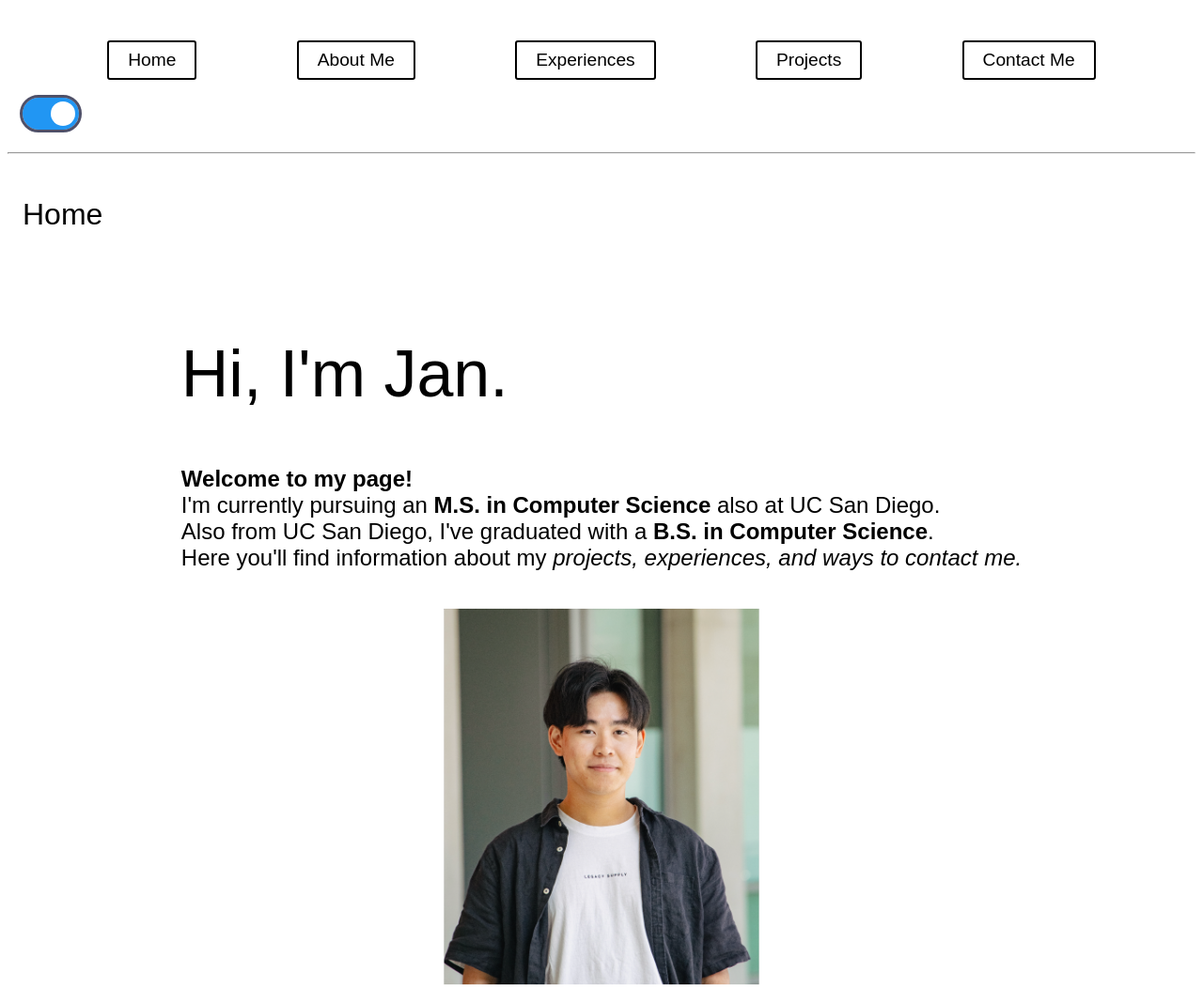
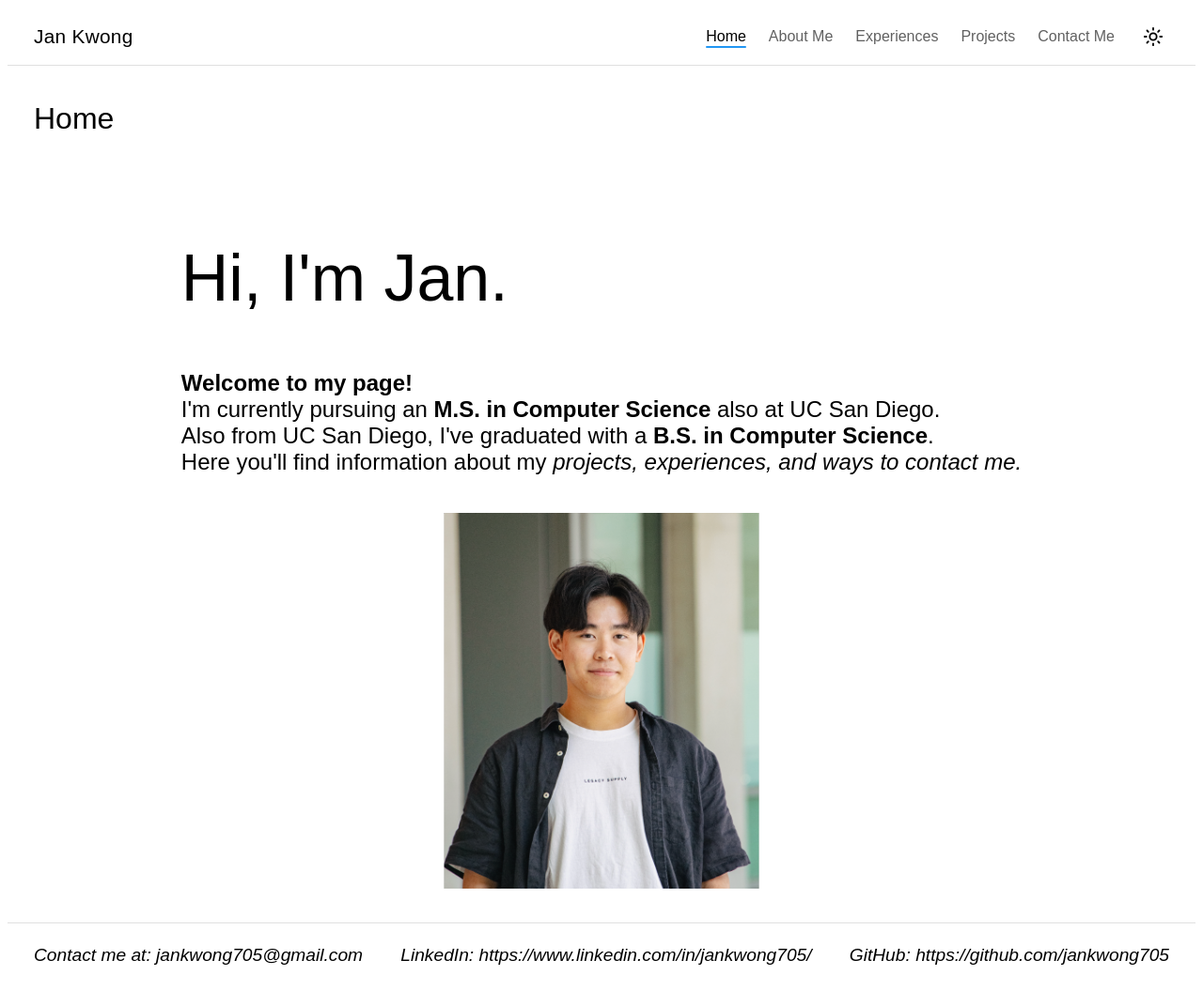
Before and after one commit to jankwong705/me, a plain HTML site: page index.html in a window 1280 px wide. Shown: the top 1055 px of the page at 94% size. Drawn offline with Linux system fonts and the light colour scheme.

Commit message:
Update: new header bar; Fix: transitioning and space

```diff
--- a/index.html
+++ b/index.html
@@ -9,9 +9,6 @@
 </head>
 <body>
     <noscript>
-        <style>
-            .switch { display: none; }
-        </style>
         <nav>
             <ul>
                 <li><a href="index.html">Home</a></li>
--- a/script/layout.js
+++ b/script/layout.js
@@ -10,25 +10,67 @@ const NAV_LINKS = [
     { href: "contact.html", label: "Contact Me" }
 ];
 
+// Mark the link for the current page so it can be highlighted.
+const currentPage = location.pathname.split("/").pop() || "index.html";
+
 const navItems = NAV_LINKS
-    .map(l => `<li><a href="${l.href}">${l.label}</a></li>`)
+    .map(l => {
+        const active = l.href === currentPage ? ' class="active"' : "";
+        return `<li><a href="${l.href}"${active}>${l.label}</a></li>`;
+    })
     .join("\n                ");
 
 class SiteHeader extends HTMLElement {
     connectedCallback() {
         this.innerHTML = `
-            <header>
+            <header class="site-nav">
+                <a href="index.html" class="brand">Jan Kwong</a>
                 <nav>
                     <ul>
                 ${navItems}
                     </ul>
-                    <label class="switch">
-                        <input type="checkbox" id="light-switch" checked>
-                        <span class="slider round"></span>
-                    </label>
+                    <button type="button" id="theme-toggle" class="theme-toggle" aria-label="Toggle dark mode">
+                        <svg class="icon-sun" viewBox="0 0 24 24" fill="none" stroke="currentColor" stroke-width="2" stroke-linecap="round" stroke-linejoin="round" aria-hidden="true">
+                            <circle cx="12" cy="12" r="4"></circle>
+                            <path d="M12 2v2M12 20v2M4.93 4.93l1.41 1.41M17.66 17.66l1.41 1.41M2 12h2M20 12h2M6.34 17.66l-1.41 1.41M19.07 4.93l-1.41 1.41"></path>
+                        </svg>
+                        <svg class="icon-moon" viewBox="0 0 24 24" fill="none" stroke="currentColor" stroke-width="2" stroke-linecap="round" stroke-linejoin="round" aria-hidden="true">
+                            <path d="M21 12.79A9 9 0 1 1 11.21 3 7 7 0 0 0 21 12.79z"></path>
+                        </svg>
+                    </button>
                 </nav>
-            </header>
-            <hr>`;
+            </header>`;
+        this.setupSlidingUnderline();
+    }
+
+    // Underline that slides to whichever tab the cursor is over, snapping back
+    // to the current page's link when the cursor leaves the nav.
+    setupSlidingUnderline() {
+        const ul = this.querySelector(".site-nav ul");
+        if (!ul) return;
+
+        const indicator = document.createElement("span");
+        indicator.className = "nav-indicator";
+        ul.appendChild(indicator);
+
+        const links = [...ul.querySelectorAll("li a")];
+        const activeLink = ul.querySelector("li a.active") || links[0];
+
+        const moveTo = (el) => {
+            if (!el) return;
+            indicator.style.left = `${el.offsetLeft}px`;
+            indicator.style.top = `${el.offsetTop + el.offsetHeight - 2}px`;
+            indicator.style.width = `${el.offsetWidth}px`;
+        };
+        const reset = () => moveTo(activeLink);
+
+        links.forEach(a => a.addEventListener("mouseenter", () => moveTo(a)));
+        ul.addEventListener("mouseleave", reset);
+
+        requestAnimationFrame(reset);
+        window.addEventListener("load", reset);
+        window.addEventListener("resize", reset);
+        if (document.fonts && document.fonts.ready) document.fonts.ready.then(reset);
     }
 }
 
--- a/script/theme.js
+++ b/script/theme.js
@@ -1,17 +1,23 @@
 // Light/dark theme toggle. Dark styling is driven entirely by the `dark-mode`
-// class on <body> (see styles.css), so no per-element class juggling is needed.
+// class on <body> (see styles.css), which also swaps the sun/moon icon.
 const DARK = "dark-mode";
-const lightSwitch = document.getElementById("light-switch");
+const toggle = document.getElementById("theme-toggle");
 
 function applyMode(dark) {
     document.body.classList.toggle(DARK, dark);
-    if (lightSwitch) lightSwitch.checked = !dark;
+    // Keep this page's native chrome (scrollbar, form controls, canvas) in step
+    // with the site theme. Scoped to this document only — it can't affect other
+    // tabs, the browser, or the OS.
+    document.documentElement.style.colorScheme = dark ? "dark" : "light";
+    if (toggle) toggle.setAttribute("aria-pressed", String(dark));
     localStorage.setItem("mode", dark ? "dark" : "light");
 }
 
 // Restore the saved preference (defaults to light).
 applyMode(localStorage.getItem("mode") === "dark");
 
-if (lightSwitch) {
-    lightSwitch.addEventListener("change", () => applyMode(!lightSwitch.checked));
+if (toggle) {
+    toggle.addEventListener("click", () => {
+        applyMode(!document.body.classList.contains(DARK));
+    });
 }
--- a/style/styles.css
+++ b/style/styles.css
@@ -9,6 +9,7 @@
     --card-bg: var(--frame-color);
     --card-border: #021218;
     --card-text: #333;
+    --side-pad: 1.75rem;
    }
 
 /* Dark theme: override the variables above; every consumer updates for free. */
@@ -33,8 +34,12 @@ body.dark-mode {
     address {
         text-align: left !important;
     }
+    .site-nav {
+        justify-content: center;
+        gap: 0.75rem 1.25rem;
+    }
     nav ul li {
-        font-size: x-large;
+        font-size: large;
     }
     img, video, iframe {
         max-height: 60vh !important;
@@ -89,7 +94,7 @@ body.dark-mode {
         font-weight: 300 !important;
     }
     nav ul li {
-        font-size: x-large !important;
+        font-size: larger !important;
     }
     img, video, iframe {
         max-height: 60dvh;
@@ -110,14 +115,45 @@ body.dark-mode {
     }
 }
 
-header, footer {
-    padding: var(--standard-gap);
+footer {
+    display: flex;
+    justify-content: space-between;
+    align-items: center;
+    gap: 0.5rem 1.5rem;
+    flex-wrap: wrap;
+    padding: 1.4rem var(--side-pad);
     font-size: larger;
 }
 
 address {
     font-weight: 300;
+    margin: 0;
+}
+
+footer address:first-child {
+    text-align: left;
+}
+
+footer address:nth-child(2) {
     text-align: center;
+}
+
+footer address:last-child {
+    text-align: right;
+}
+
+/* Full-width divider (auto margins would collapse a default <hr> in flex column). */
+hr {
+    width: 100%;
+    height: 0;
+    border: none;
+    border-top: 1px solid rgba(0, 0, 0, 0.12);
+    margin: 0;
+    transition: border-color 0.5s ease-in-out;
+}
+
+body.dark-mode hr {
+    border-top-color: rgba(255, 255, 255, 0.14);
 }
 h1, h2 {
     font-weight: 500;
@@ -127,6 +163,7 @@ h1, h2 {
 a {
     color: black;
     text-decoration: none;
+    transition: color 0.5s ease-in-out;
 }
 
 a:visited {
@@ -134,7 +171,7 @@ a:visited {
 }
 
 .page-header {
-    padding: var(--standard-gap);
+    padding: var(--standard-gap) var(--side-pad);
 }
 
 /* Animations, Transitions, and Transforms */
@@ -160,114 +197,161 @@ info-card:hover {
     transition: transform 0.5s ease-in-out !important;
     transform: scale(1.01);
 }
-video:not(:hover), img:not(:hover), #msg-button:not(:hover), info-card:not(:hover), nav ul li:not(:hover)  {
+video:not(:hover), img:not(:hover), #msg-button:not(:hover), info-card:not(:hover) {
     transition: transform 0.5s ease-in-out !important;
     transform: scale(1);
 }
 
-/* Navigation Bar */
+/* Navigation Bar — slim top bar (name left, links right) */
+
+/* The <site-header>/<site-footer> wrappers shouldn't create boxes, so their
+   children flow as direct children of <body> (needed for sticky to work). */
+site-header, site-footer {
+    display: contents;
+}
+
 nav ul {
+    list-style: none;
+    margin: 0;
+    padding: 0;
+}
+
+.site-nav {
+    position: sticky;
+    top: 0;
+    z-index: 100;
     display: flex;
-    justify-content: space-evenly;
-    gap: var(--standard-gap);
-    list-style: none;
-    padding: 0;
+    align-items: center;
+    justify-content: space-between;
+    gap: 1.5rem;
+    flex-wrap: wrap;
+    padding: 0.85rem var(--side-pad);
+    background-color: var(--frame-color);
+    border-bottom: 1px solid rgba(0, 0, 0, 0.12);
+    animation: fade 1.5s ease-in-out;
+    transition: background-color 0.5s ease-in-out, border-color 0.5s ease-in-out;
+}
+
+.site-nav .brand {
+    font-size: 1.3rem;
+    font-weight: 500;
+    letter-spacing: 0.3px;
+    color: inherit;
+}
+
+.site-nav nav {
+    display: flex;
+    align-items: center;
+    gap: 1.5rem;
     flex-wrap: wrap;
 }
 
-nav ul li:hover {
-    transition: background-color 0.3s ease-in-out, transform 0.3s ease-in-out;
-    background-color: color(srgb 0.94 0.94 0.94);
-    transform: scale(1.05);
+.site-nav ul {
+    position: relative;
+    display: flex;
+    align-items: center;
+    gap: 1.5rem;
+    flex-wrap: wrap;
 }
 
-nav ul li {
-    display: block;
-    padding: 8px 20px;
-    border: 2px solid;
-    border-radius: 3px;
-    text-align: center;
-    background-color: var(--frame-color);
+.site-nav li a {
+    color: inherit;
+    opacity: 0.62;
+    padding-bottom: 4px;
+    transition: opacity 0.2s ease, color 0.5s ease-in-out;
+}
+
+.site-nav li a:hover,
+.site-nav li a.active {
+    opacity: 1;
+}
+
+/* Single underline that slides to the hovered tab (JS in layout.js). */
+.nav-indicator {
+    position: absolute;
+    left: 0;
+    top: 0;
+    width: 0;
+    height: 2px;
+    background-color: var(--light-mode);
+    border-radius: 1px;
+    pointer-events: none;
+    transition: left 0.25s ease, width 0.25s ease, top 0.25s ease;
 }
 
 a {
     text-decoration: none;
 }
 
-/* Light-dark Switch */
-.switch {
-    position: relative;
-    display: inline-block;
-    width: 60px;
-    height: 34px;
+/* Light-dark toggle — sun/moon icon button */
+.theme-toggle {
+    display: inline-flex;
+    align-items: center;
+    justify-content: center;
+    padding: 6px;
+    background: none;
+    border: none;
+    border-radius: 50%;
+    color: inherit;
+    cursor: pointer;
+    transition: background-color 0.2s ease, transform 0.2s ease;
 }
 
-body.dark-mode, body.dark-mode header ul li {
-    transition: background-color 0.5s ease-in-out, transform 0.3s ease-in-out;
+.theme-toggle:hover {
+    background-color: rgba(0, 0, 0, 0.06);
+    transform: rotate(12deg);
+}
+
+body.dark-mode .theme-toggle:hover {
+    background-color: rgba(255, 255, 255, 0.12);
+}
+
+.theme-toggle svg {
+    width: 22px;
+    height: 22px;
+    display: block;
+}
+
+/* Show the icon for the current mode: sun in light, moon in dark. */
+.theme-toggle .icon-moon {
+    display: none;
+}
+
+body.dark-mode .theme-toggle .icon-sun {
+    display: none;
+}
+
+body.dark-mode .theme-toggle .icon-moon {
+    display: block;
+}
+
+/* Transition on the base selector so BOTH light->dark and dark->light animate. */
+body {
+    background-color: var(--frame-color);
+    transition: background-color 0.5s ease-in-out, color 0.5s ease-in-out;
+    min-height: 100vh;
+    display: flex;
+    flex-direction: column;
+}
+
+/* Let main grow so the footer rests at the bottom on short pages (no gap below it). */
+main {
+    flex: 1 0 auto;
+}
+
+body.dark-mode {
     background-color: #151728;
     color: #ffffff;
 }
 
+/* Sticky bar needs a solid, mode-aware background so content scrolls under it. */
+body.dark-mode .site-nav {
+    background-color: #151728;
+    border-bottom-color: rgba(255, 255, 255, 0.14);
+}
+
 body.dark-mode a {
     color: white !important;
-}
-
-/* Hide default HTML checkbox */
-.switch input {
-    opacity: 0;
-    width: 0;
-    height: 0;
-}
-
-/* Slider */
-.slider {
-    position: absolute;
-    cursor: pointer;
-    top: 0;
-    left: 0;
-    right: 0;
-    bottom: 0;
-    background-color: var(--dark-mode);
-    -webkit-transition: .4s;
-    transition: .4s;
-}
-
-.slider:before {
-    position: absolute;
-    content: "";
-    height: 26px;
-    width: 26px;
-    left: 4px;
-    bottom: 4px;
-    background-color: white;
-    -webkit-transition: .4s;
-    transition: .4s;
-}
-
-/* Change color as toggled */
-input:checked + .slider {
-    background-color: var(--light-mode);
-    outline: 3px solid var(--dark-mode);
-}
-
-input:focus + .slider {
-    box-shadow: 0 0 1px var(--light-mode);
-}
-
-input:checked + .slider:before {
-    -webkit-transform: translateX(26px);
-    -ms-transform: translateX(26px);
-    transform: translateX(26px);
-}
-
-/* Rounded sliders */
-.slider.round {
-    border-radius: 34px;
-    outline: 3px solid white;
-}
-
-.slider.round:before {
-    border-radius: 50%;
 }
 
 /* Sections */
```
Also changed, not shown: about.html (+0 -3 lines), contact.html (+0 -3 lines), exp.html (+0 -3 lines), project.html (+0 -3 lines).
